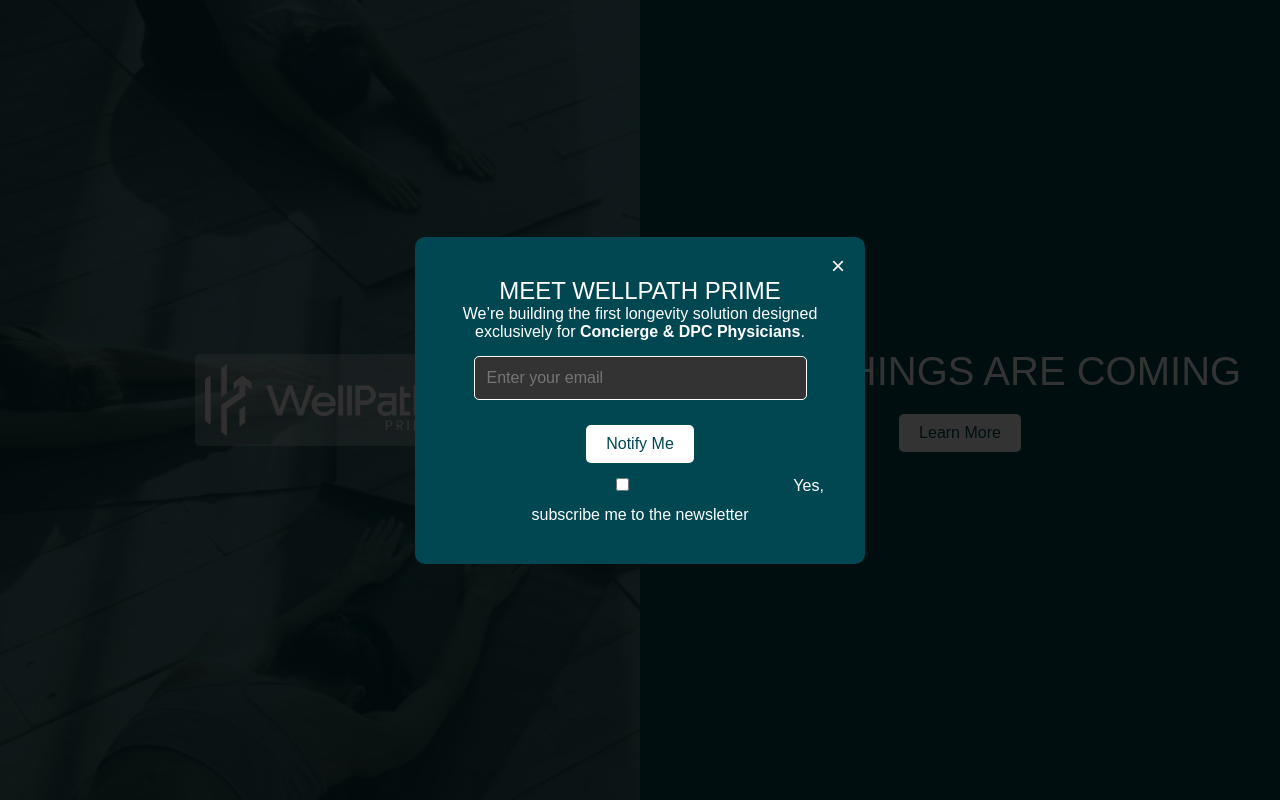
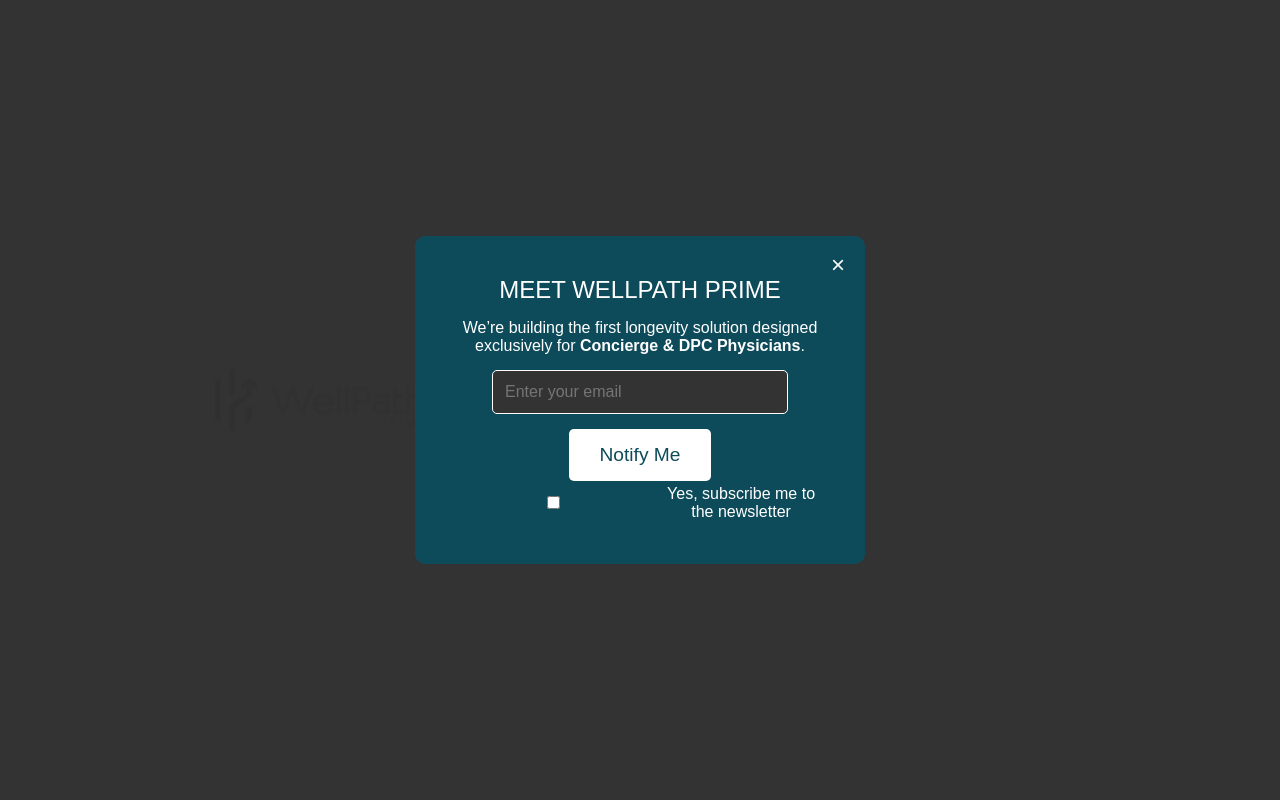
Before and after one commit to keegankdolan/wellpath-landing, a plain HTML site: page index.html in a window 1280 px wide. Both pictures are taken after a click on the button "Learn More". Drawn offline with Linux system fonts and the light colour scheme.

Commit message:
Update index.html

```diff
--- a/index.html
+++ b/index.html
@@ -12,32 +12,25 @@
         }
         body {
             font-family: 'Poppins', sans-serif;
-            display: flex;
-            height: 100vh;
-        }
-        .left {
-            width: 50%;
-            background: url('Yoga.jpg') no-repeat center center;
+            background: linear-gradient(to right, url('Yoga.jpg') 50%, #004752 50%);
             background-size: cover;
+            color: white;
             display: flex;
             justify-content: center;
             align-items: center;
-        }
-        .right {
-            width: 50%;
-            background-color: #004752;
-            display: flex;
-            justify-content: center;
-            align-items: center;
+            height: 100vh;
             flex-direction: column;
-            color: white;
             text-align: center;
         }
         .logo {
+            position: absolute;
+            top: 50%;
+            left: 25%;
+            transform: translate(-50%, -50%);
             width: 250px;
-            background: rgba(255, 255, 255, 0.3);
-            padding: 10px;
-            border-radius: 5px;
+            padding: 20px;
+            background: rgba(255, 255, 255, 0.2);
+            border-radius: 10px;
         }
         h1 {
             font-size: 2.5rem;
@@ -45,11 +38,11 @@
             margin-bottom: 20px;
         }
         .button {
-            padding: 10px 20px;
+            padding: 15px 30px;
             background-color: white;
-            color: #004752;
+            color: #0E4B5A;
             border: none;
-            font-size: 1rem;
+            font-size: 1.2rem;
             cursor: pointer;
             text-decoration: none;
             border-radius: 5px;
@@ -66,16 +59,12 @@
             align-items: center;
         }
         .popup-content {
-            background: #004752;
+            background: #0E4B5A;
             padding: 40px;
             text-align: center;
             border-radius: 10px;
             width: 450px;
             position: relative;
-            color: white;
-        }
-        .popup-content h2 {
-            font-weight: normal;
         }
         .close {
             position: absolute;
@@ -86,44 +75,55 @@
             cursor: pointer;
         }
         input {
-            width: 90%;
+            width: 80%;
             padding: 12px;
             margin: 15px 0;
-            border: 1px solid white;
+            border: none;
             border-radius: 5px;
             font-size: 1rem;
             background: #333;
             color: white;
+            border: 1px solid white;
         }
-        .button-container {
+        .popup h2 {
+            font-weight: 400;
+            margin-bottom: 15px;
+        }
+        label {
+            display: flex;
+            align-items: center;
+            justify-content: center;
+            gap: 10px;
             margin-top: 10px;
+        }
+        .checkbox-container {
+            display: flex;
+            align-items: center;
+            justify-content: center;
+            gap: 5px;
         }
     </style>
 </head>
 <body>
-    <div class="left">
-        <img src="logo.png" alt="WellPath Prime" class="logo">
-    </div>
-    <div class="right">
-        <h1>GREAT THINGS ARE COMING</h1>
-        <button class="button" onclick="showPopup()">Learn More</button>
-    </div>
+    <img src="logo.png" alt="WellPath Prime" class="logo">
+    <h1>GREAT THINGS ARE COMING</h1>
+    <button class="button" onclick="showPopup()">Learn More</button>
+
     <div class="popup" id="popup">
         <div class="popup-content">
             <span class="close" onclick="closePopup()">&times;</span>
             <h2>MEET WELLPATH PRIME</h2>
-            <p>We’re building the first longevity solution designed exclusively for <b>Concierge & DPC Physicians</b>.</p>
+            <p>We’re building the first longevity solution designed exclusively for <strong>Concierge & DPC Physicians</strong>.</p>
             <form name="contact" method="POST" data-netlify="true">
                 <input type="email" name="email" placeholder="Enter your email" required>
-                <div class="button-container">
-                    <button type="submit" class="button">Notify Me</button>
-                </div>
+                <button type="submit" class="button">Notify Me</button>
             </form>
-            <label>
-                <input type="checkbox" name="newsletter"> Yes, subscribe me to the newsletter
-            </label>
+            <div class="checkbox-container">
+                <input type="checkbox" name="newsletter"> <span>Yes, subscribe me to the newsletter</span>
+            </div>
         </div>
     </div>
+
     <script>
         function showPopup() {
             document.getElementById("popup").style.display = "flex";
```
